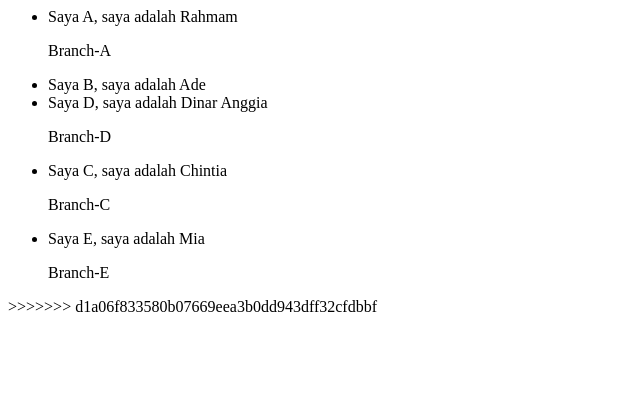
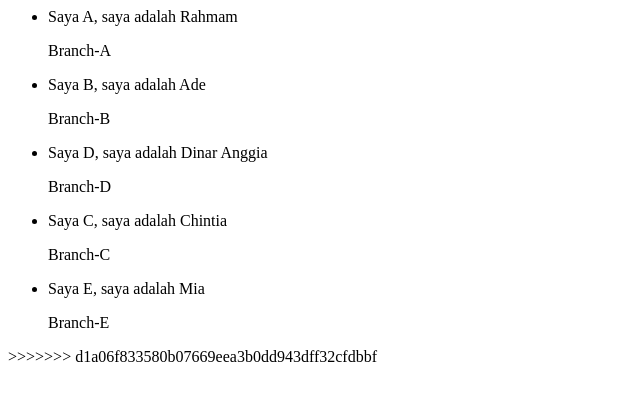
Before and after one commit to alpha241412/project1, a plain HTML site: page index.html in a window 1280 px wide. Shown: the whole page, without its empty margins (0-640 px from the left). Drawn offline with Linux system fonts and the light colour scheme.

Commit message:
Branch-B

```diff
--- a/index.html
+++ b/index.html
@@ -5,6 +5,7 @@
             <li>Saya A, saya adalah Rahmam</li>
             <p>Branch-A</p>
             <li>Saya B, saya adalah Ade</li>
+             <p>Branch-B</p>
             <li>Saya D, saya adalah Dinar Anggia</li>
             <p>Branch-D</p>
             <li>Saya C, saya adalah Chintia</li>
```
